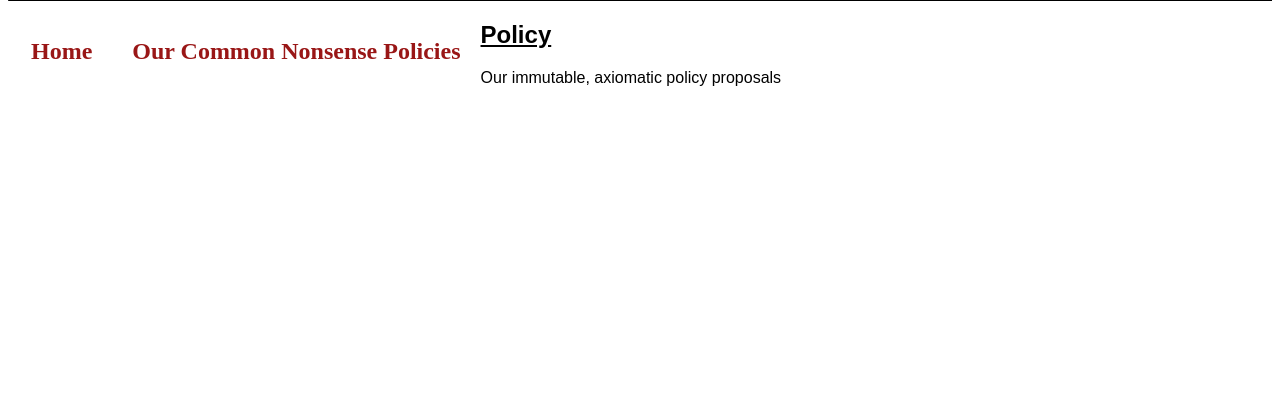
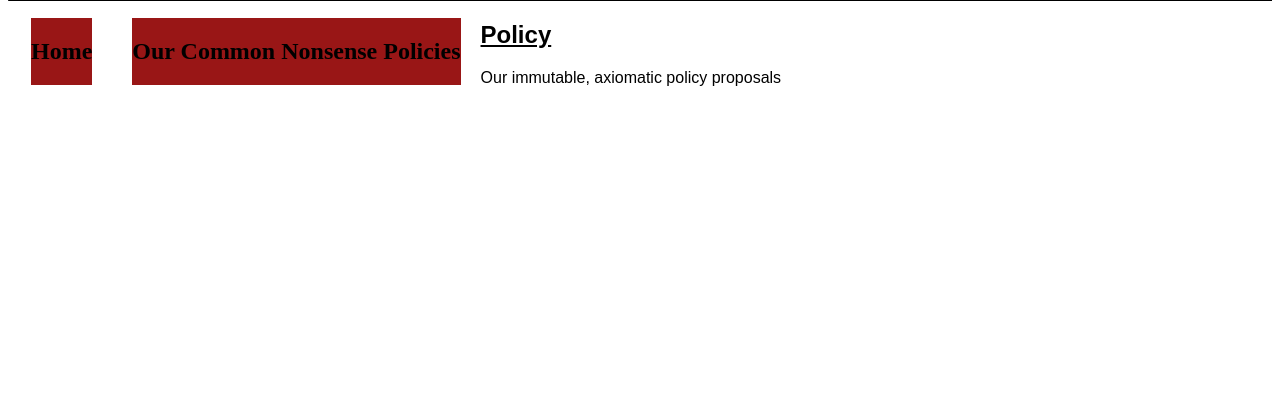
Before and after one commit to cactus-code/nzseventh.github.io, a PHP site: page / in a window 1280 px wide. Shown: the part 217-632 px from the top of the page. Run offline with PHP 8.4, Linux system fonts and the light colour scheme.

Commit message:
Update style.css

```diff
--- a/style.css
+++ b/style.css
@@ -9,7 +9,7 @@ img {
 
 .banner_button {
     float: left;
-    color: #991616;
+    background-color: #991616;
     margin: 20px;
 }
 
```
